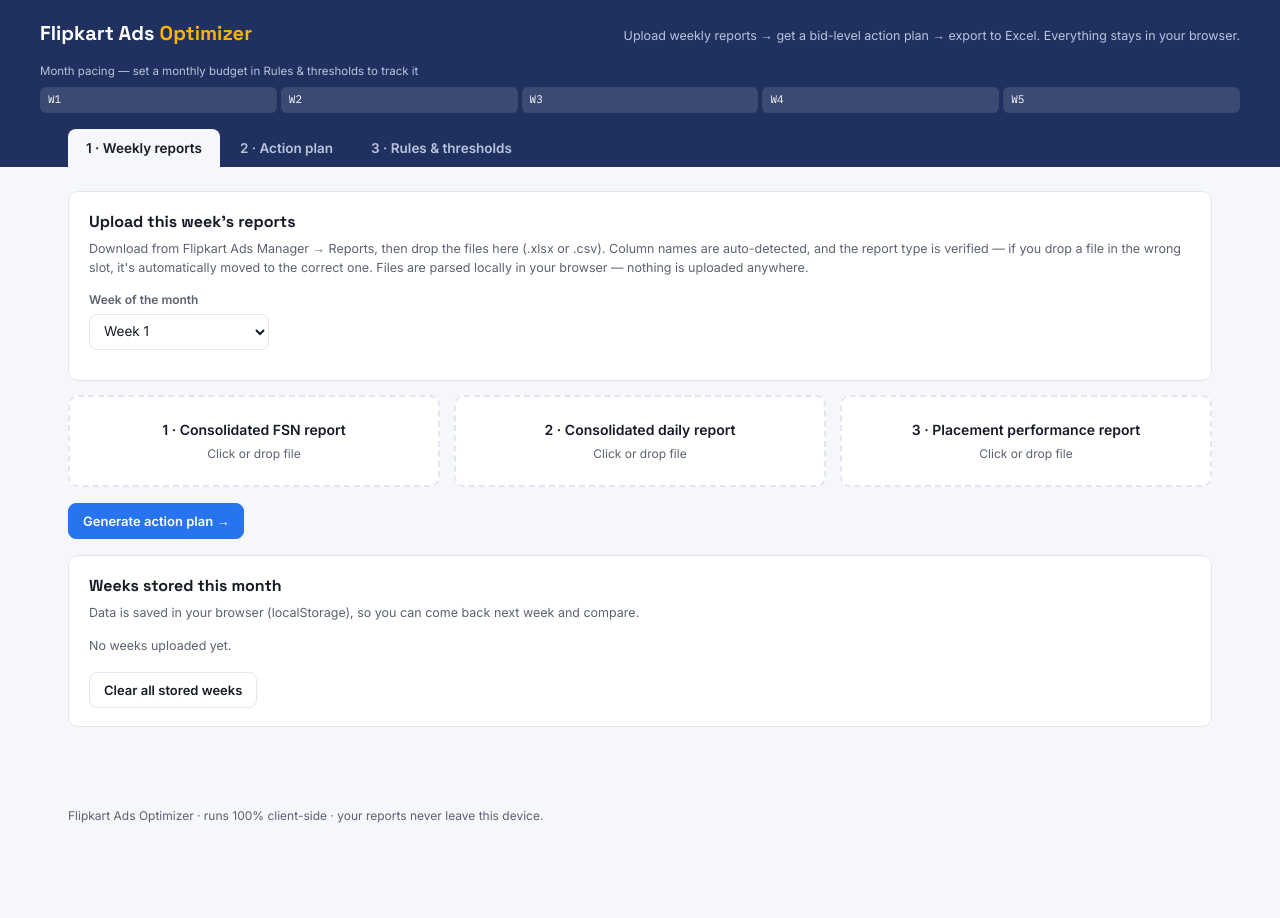
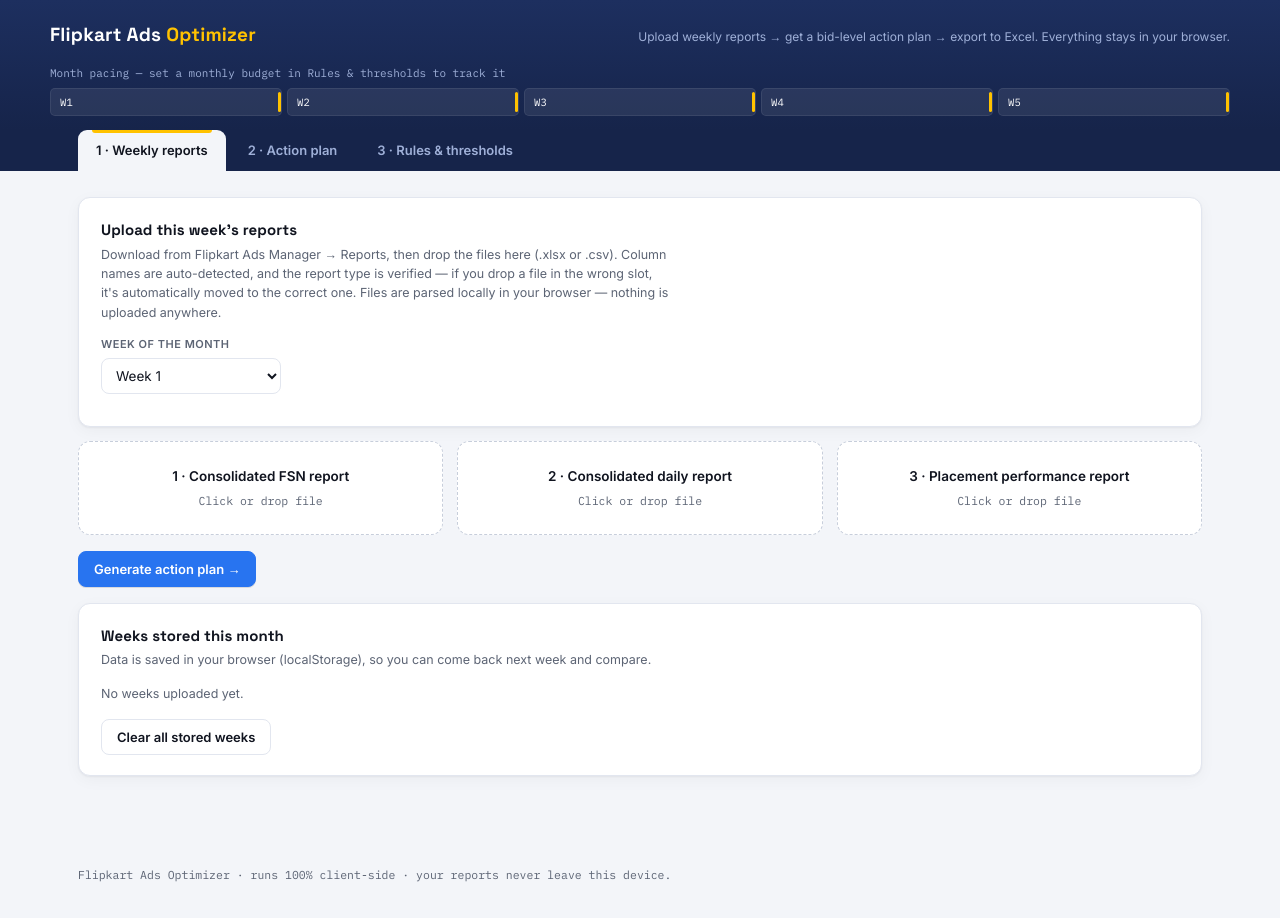
Before and after one commit to pethupraveen/flipkart-campaign-planner, a plain HTML site: page index.html in a window 1280 px wide. Before the commit the page ends 857 px from the top, so only its background shows below. Drawn offline with Linux system fonts and the light colour scheme.

Commit message:
Add files via upload

```diff
--- a/index.html
+++ b/index.html
@@ -9,84 +9,119 @@
 <script src="https://cdnjs.cloudflare.com/ajax/libs/xlsx/0.18.5/xlsx.full.min.js"></script>
 <style>
 :root{
-  --paper:#F6F7FB; --card:#FFFFFF; --ink:#171B26; --muted:#5B6270; --line:#E3E6EF;
-  --navy:#20315F; --blue:#2874F0; --blue-soft:#EAF2FE; --amber:#F8B400;
-  --green:#0E7C4A; --green-soft:#E7F5EE; --red:#C13A2E; --red-soft:#FBEAE8;
-  --radius:10px;
+  --paper:#F3F5F9; --card:#FFFFFF; --ink:#10141F; --muted:#5C6474; --line:#E2E6EF;
+  --navy:#16244A; --navy-2:#1D2F5F; --blue:#2874F0; --blue-deep:#1B5CD6; --blue-soft:#EBF2FE;
+  --yellow:#FFC200; --amber:#9A6B00; --amber-soft:#FDF3D8;
+  --green:#0B7A45; --green-soft:#E4F4EC; --red:#C23B2B; --red-soft:#FBEAE7;
+  --radius:12px;
+  --shadow:0 1px 2px rgba(16,20,31,.05), 0 4px 16px rgba(16,20,31,.04);
 }
 *{box-sizing:border-box;margin:0;padding:0}
-body{background:var(--paper);color:var(--ink);font-family:'Inter',system-ui,sans-serif;font-size:14px;line-height:1.55}
+html{scrollbar-color:#C7CEDB var(--paper)}
+::selection{background:var(--yellow);color:var(--ink)}
+body{background:var(--paper);color:var(--ink);font-family:'Inter',system-ui,sans-serif;font-size:14px;line-height:1.55;-webkit-font-smoothing:antialiased}
 h1,h2,h3,.num{font-family:'Space Grotesk',sans-serif}
-.mono{font-family:'IBM Plex Mono',monospace;font-size:12.5px}
-header{background:var(--navy);color:#fff;padding:18px 28px 0}
-.head-top{display:flex;align-items:baseline;justify-content:space-between;flex-wrap:wrap;gap:8px;max-width:1200px;margin:0 auto}
-header h1{font-size:20px;font-weight:700}
-header h1 span{color:var(--amber)}
-.head-sub{font-size:12.5px;color:#B9C3DE}
-.pacer{max-width:1200px;margin:14px auto 0;padding-bottom:16px}
-.pacer-label{display:flex;justify-content:space-between;font-size:11.5px;color:#B9C3DE;margin-bottom:6px}
-.pacer-track{display:flex;gap:4px}
-.pacer-week{flex:1;height:26px;background:rgba(255,255,255,.12);border-radius:6px;position:relative;overflow:hidden}
-.pacer-fill{position:absolute;inset:0;width:0%;background:var(--blue)}
-.pacer-fill.over{background:var(--red)}
-.pacer-week span{position:absolute;left:8px;top:50%;transform:translateY(-50%);font-size:11px;color:#fff;font-family:'IBM Plex Mono',monospace;z-index:2}
+.mono{font-family:'IBM Plex Mono',monospace;font-size:12.5px;font-variant-numeric:tabular-nums}
+
+/* ---------- console header: brand + month meter + tabs, one instrument ---------- */
+header{background:linear-gradient(180deg,var(--navy-2),var(--navy));color:#fff;padding:20px 28px 0}
+.head-top{display:flex;align-items:baseline;justify-content:space-between;flex-wrap:wrap;gap:8px;max-width:1180px;margin:0 auto}
+header h1{font-size:19px;font-weight:700;letter-spacing:.2px}
+header h1 span{color:var(--yellow)}
+.head-sub{font-size:12px;color:#9FB0D8}
+.pacer{max-width:1180px;margin:16px auto 0;padding-bottom:14px}
+.pacer-label{display:flex;justify-content:space-between;font-size:11px;color:#9FB0D8;margin-bottom:6px;font-family:'IBM Plex Mono',monospace}
+.pacer-track{display:flex;gap:5px}
+.pacer-week{flex:1;height:28px;background:rgba(255,255,255,.08);border:1px solid rgba(255,255,255,.08);border-radius:5px;position:relative;overflow:hidden}
+.pacer-week::after{content:"";position:absolute;top:3px;bottom:3px;right:0;width:3px;background:var(--yellow);border-radius:2px}
+.pacer-fill{position:absolute;inset:0;width:0%;background:linear-gradient(90deg,var(--blue-deep),var(--blue));transition:width .5s ease}
+.pacer-fill.over{background:linear-gradient(90deg,#A2301F,var(--red))}
+.pacer-week span{position:absolute;left:9px;top:50%;transform:translateY(-50%);font-size:10.5px;color:#fff;font-family:'IBM Plex Mono',monospace;z-index:2;letter-spacing:.3px}
 nav{background:var(--navy)}
-.tabs{max-width:1200px;margin:0 auto;display:flex;gap:2px;padding:0 28px}
-.tab{background:transparent;border:none;color:#B9C3DE;font:600 13.5px 'Inter',sans-serif;padding:11px 18px;cursor:pointer;border-radius:8px 8px 0 0}
+.tabs{max-width:1180px;margin:0 auto;display:flex;gap:4px;padding:0 28px}
+.tab{position:relative;background:transparent;border:none;color:#9FB0D8;font:600 13px 'Inter',sans-serif;padding:12px 18px 13px;cursor:pointer;border-radius:9px 9px 0 0;transition:color .15s}
+.tab::before{content:"";position:absolute;left:14px;right:14px;top:0;height:3px;border-radius:0 0 3px 3px;background:transparent}
 .tab.active{background:var(--paper);color:var(--ink)}
+.tab.active::before{background:var(--yellow)}
 .tab:hover:not(.active){color:#fff}
-main{max-width:1200px;margin:0 auto;padding:24px 28px 80px}
+
+main{max-width:1180px;margin:0 auto;padding:26px 28px 90px}
 .panel{display:none}.panel.active{display:block}
 .grid{display:grid;gap:14px}
 .g4{grid-template-columns:repeat(auto-fit,minmax(160px,1fr))}
-.card{background:var(--card);border:1px solid var(--line);border-radius:var(--radius);padding:18px 20px}
-.card h2{font-size:16px;margin-bottom:4px}
-.card .hint{font-size:12.5px;color:var(--muted);margin-bottom:14px}
-label{display:block;font-size:12px;font-weight:600;color:var(--muted);margin-bottom:4px}
-input,select{width:100%;padding:8px 10px;border:1px solid var(--line);border-radius:8px;font:400 13.5px 'Inter',sans-serif;background:#fff;color:var(--ink)}
-input:focus,select:focus{outline:2px solid var(--blue);outline-offset:0;border-color:var(--blue)}
+
+/* ---------- cards ---------- */
+.card{background:var(--card);border:1px solid var(--line);border-radius:var(--radius);padding:20px 22px;box-shadow:var(--shadow)}
+.card h2{font-size:15px;font-weight:700;letter-spacing:.1px;margin-bottom:3px}
+.card .hint{font-size:12.5px;color:var(--muted);margin-bottom:14px;max-width:72ch}
+
+/* ---------- forms ---------- */
+label{display:block;font-size:11px;font-weight:600;color:var(--muted);margin-bottom:5px;text-transform:uppercase;letter-spacing:.5px}
+input,select{width:100%;padding:8px 10px;border:1px solid var(--line);border-radius:8px;font:400 13.5px 'Inter',sans-serif;background:#fff;color:var(--ink);transition:border-color .15s}
+input:hover,select:hover{border-color:#C7CEDB}
+input:focus,select:focus{outline:2px solid var(--blue);outline-offset:-1px;border-color:var(--blue)}
 .field{margin-bottom:12px}
 .row{display:flex;gap:12px;flex-wrap:wrap}
 .row .field{flex:1;min-width:130px}
-button{font:600 13px 'Inter',sans-serif;border-radius:8px;border:1px solid var(--line);background:#fff;color:var(--ink);padding:9px 14px;cursor:pointer}
+button{font:600 13px 'Inter',sans-serif;border-radius:8px;border:1px solid var(--line);background:#fff;color:var(--ink);padding:9px 15px;cursor:pointer;transition:border-color .15s,background .15s,color .15s}
 button:hover{border-color:var(--blue);color:var(--blue)}
-button.primary{background:var(--blue);border-color:var(--blue);color:#fff}
-button.primary:hover{background:#1c5fd0;color:#fff}
-.metric{background:var(--card);border:1px solid var(--line);border-radius:var(--radius);padding:14px 16px}
-.metric .lbl{font-size:11.5px;color:var(--muted);font-weight:600;text-transform:uppercase;letter-spacing:.4px}
-.metric .num{font-size:24px;font-weight:700;margin-top:2px}
+button:focus-visible{outline:2px solid var(--blue);outline-offset:2px}
+button.primary{background:var(--blue);border-color:var(--blue);color:#fff;box-shadow:0 1px 0 rgba(16,20,31,.12)}
+button.primary:hover{background:var(--blue-deep);border-color:var(--blue-deep);color:#fff}
+
+/* ---------- metric tiles ---------- */
+.metric{background:var(--card);border:1px solid var(--line);border-top:3px solid var(--navy);border-radius:10px;padding:13px 16px 14px;box-shadow:var(--shadow)}
+.metric .lbl{font-size:10.5px;color:var(--muted);font-weight:600;text-transform:uppercase;letter-spacing:.8px}
+.metric .num{font-size:25px;font-weight:700;margin-top:3px;font-variant-numeric:tabular-nums;letter-spacing:-.3px}
+.metric .sub{font-size:11.5px;color:var(--muted)}
+
+/* ---------- tables ---------- */
 table{width:100%;border-collapse:collapse;font-size:13px}
-th{text-align:left;font-size:11.5px;text-transform:uppercase;letter-spacing:.4px;color:var(--muted);padding:8px 10px;border-bottom:1px solid var(--line);white-space:nowrap}
-td{padding:8px 10px;border-bottom:1px solid var(--line);vertical-align:middle}
-.tag{display:inline-block;padding:2px 9px;border-radius:20px;font-size:11.5px;font-weight:600;white-space:nowrap}
+th{text-align:left;font-size:10.5px;text-transform:uppercase;letter-spacing:.7px;color:var(--muted);padding:9px 10px;border-bottom:2px solid var(--line);white-space:nowrap;font-weight:600}
+td{padding:9px 10px;border-bottom:1px solid var(--line);vertical-align:middle}
+tbody tr{transition:background .1s}
+tbody tr:hover{background:#F7F9FD}
+tbody tr:last-child td{border-bottom:none}
+
+/* ---------- verdict chits (signature): square stamped tags with a color spine ---------- */
+.tag{display:inline-block;padding:3px 9px 3px 8px;border-radius:3px;font:600 10.5px 'IBM Plex Mono',monospace;letter-spacing:.6px;text-transform:uppercase;white-space:nowrap;border-left:3px solid currentColor}
 .tag.scale{background:var(--green-soft);color:var(--green)}
-.tag.reduce{background:#FFF6DE;color:#8a6200}
+.tag.reduce{background:var(--amber-soft);color:var(--amber)}
 .tag.pause{background:var(--red-soft);color:var(--red)}
-.tag.fix{background:var(--blue-soft);color:var(--blue)}
-.tag.keep{background:#EEF0F5;color:var(--muted)}
-.drop{border:2px dashed var(--line);border-radius:var(--radius);padding:22px;text-align:center;cursor:pointer;background:var(--card)}
+.tag.fix{background:var(--blue-soft);color:var(--blue-deep)}
+.tag.keep{background:#EEF1F6;color:var(--muted)}
+
+/* ---------- intake trays ---------- */
+.drop{border:1.5px dashed #C7CEDB;border-radius:var(--radius);padding:24px 18px;text-align:center;cursor:pointer;background:var(--card);transition:border-color .15s,background .15s}
 .drop:hover,.drop.over{border-color:var(--blue);background:var(--blue-soft)}
-.drop .big{font-weight:600;font-size:14px}
-.drop .st{font-size:12px;color:var(--muted);margin-top:4px}
+.drop .big{font-weight:600;font-size:13.5px}
+.drop .st{font-size:11.5px;color:var(--muted);margin-top:5px;font-family:'IBM Plex Mono',monospace;word-break:break-word}
 .drop.loaded{border-style:solid;border-color:var(--green);background:var(--green-soft)}
-.drop.loaded .st{color:var(--green);font-weight:600}
+.drop.loaded .st{color:var(--green);font-weight:500}
+
 .toolbar{display:flex;gap:10px;flex-wrap:wrap;align-items:center;margin:16px 0}
 .spacer{flex:1}
 .note{font-size:12.5px;color:var(--muted)}
-.section-gap{margin-top:20px}
+.section-gap{margin-top:18px}
 .scroll{overflow-x:auto}
+.scroll::-webkit-scrollbar{height:8px}
+.scroll::-webkit-scrollbar-thumb{background:#C7CEDB;border-radius:4px}
+
+/* ---------- campaign multi-select ---------- */
 .mselect{position:relative}
 .mselect>button{width:100%;text-align:left;font-weight:500;padding:8px 10px;background:#fff;overflow:hidden;text-overflow:ellipsis;white-space:nowrap}
-.mpanel{position:absolute;top:calc(100% + 4px);left:0;min-width:100%;width:max-content;max-width:420px;background:#fff;border:1px solid var(--line);border-radius:10px;box-shadow:0 8px 24px rgba(23,27,38,.14);z-index:30;display:none;padding:6px}
+.mpanel{position:absolute;top:calc(100% + 5px);left:0;min-width:100%;width:max-content;max-width:440px;background:#fff;border:1px solid var(--line);border-radius:10px;box-shadow:0 10px 32px rgba(16,20,31,.16);z-index:30;display:none;padding:6px}
 .mpanel.open{display:block}
-.mpanel #mRows{max-height:220px;overflow:auto}
+.mpanel #mRows{max-height:230px;overflow:auto}
 .mrow{display:flex;gap:8px;align-items:center;padding:7px 9px;border-radius:6px;cursor:pointer;font-size:12.5px}
 .mrow:hover{background:var(--blue-soft)}
-.mrow input{width:auto}
+.mrow input{width:auto;accent-color:var(--blue)}
 .mtools{display:flex;gap:6px;padding:4px 6px 8px;border-bottom:1px solid var(--line);margin-bottom:4px}
 .mtools button{padding:4px 10px;font-size:12px}
-footer{max-width:1200px;margin:0 auto;padding:0 28px 32px;font-size:12px;color:var(--muted)}
-@media (max-width:640px){main,header,footer{padding-left:14px;padding-right:14px}.tabs{padding:0 14px}}
+
+footer{max-width:1180px;margin:0 auto;padding:0 28px 34px;font-size:11.5px;color:var(--muted);font-family:'IBM Plex Mono',monospace}
+@media (max-width:640px){main,header,footer{padding-left:14px;padding-right:14px}.tabs{padding:0 14px}.tab{padding:11px 12px 12px}}
+@media (prefers-reduced-motion:reduce){*{transition:none!important;animation:none!important}}
 </style>
 </head>
 <body>
```
